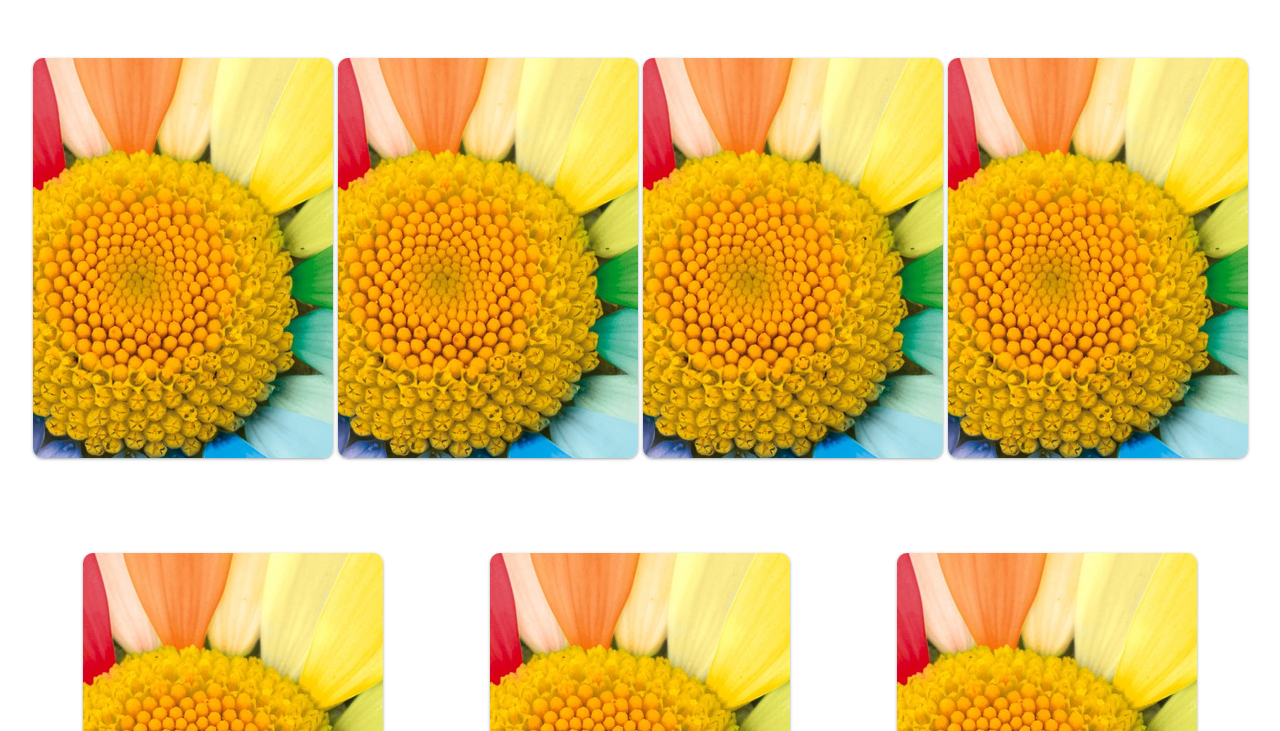
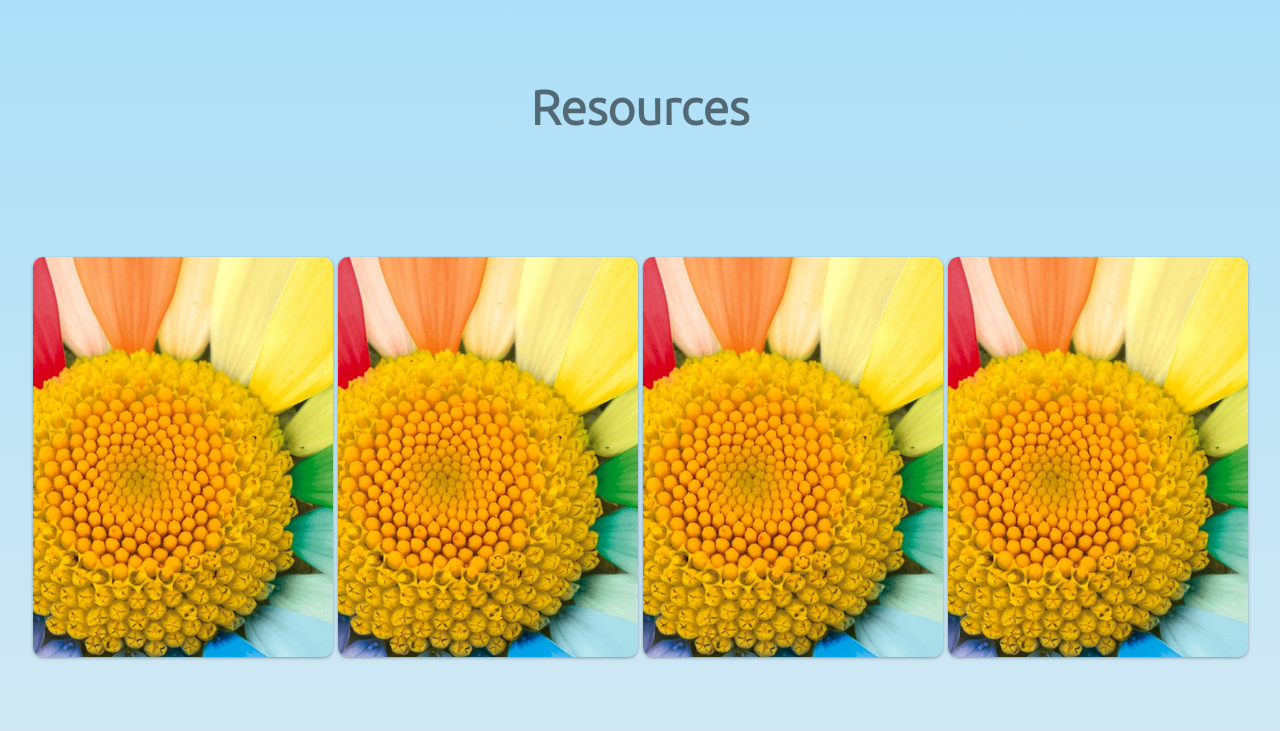
Before and after one commit to PyromancerBoom/Makeathon2022, a plain HTML site: page Resources/resource.html in a window 1280 px wide. Shown: the top 731 px of the page. Drawn offline with Linux system fonts and the light colour scheme; files that its build step writes are made by us from their sources.

Commit message:
resource page complete

```diff
--- a/Resources/resource.css
+++ b/Resources/resource.css
@@ -1,7 +1,25 @@
+@import url("https://fonts.googleapis.com/css2?family=Noto+Sans&family=Oswald&family=Roboto:wght@300&family=Ubuntu:wght@300&display=swap");
+
 * {
   margin: 0;
   padding: 0;
   box-sizing: border-box;
+}
+
+body {
+  background: linear-gradient(to top, #fff1eb 0%, #ace0f9 100%);
+}
+
+h2 {
+  margin-top: 5rem;
+  color: rgba(0, 0, 0, 0.534);
+  text-align: center;
+  margin-bottom: 2rem;
+  font-family: "Noto Sans", sans-serif;
+  font-family: "Oswald", sans-serif;
+  font-family: "Roboto", sans-serif;
+  font-family: "Ubuntu", sans-serif;
+  font-size: 3rem;
 }
 
 .input {
--- a/Resources/resource.html
+++ b/Resources/resource.html
@@ -9,6 +9,7 @@
     <link rel="stylesheet" href="resource.css">
 </head>
 <body>
+    <h2>Resources</h2>
 <div class="scene">
     <label class="card-wrap">
         <input type="checkbox" class="flipcard">
```
